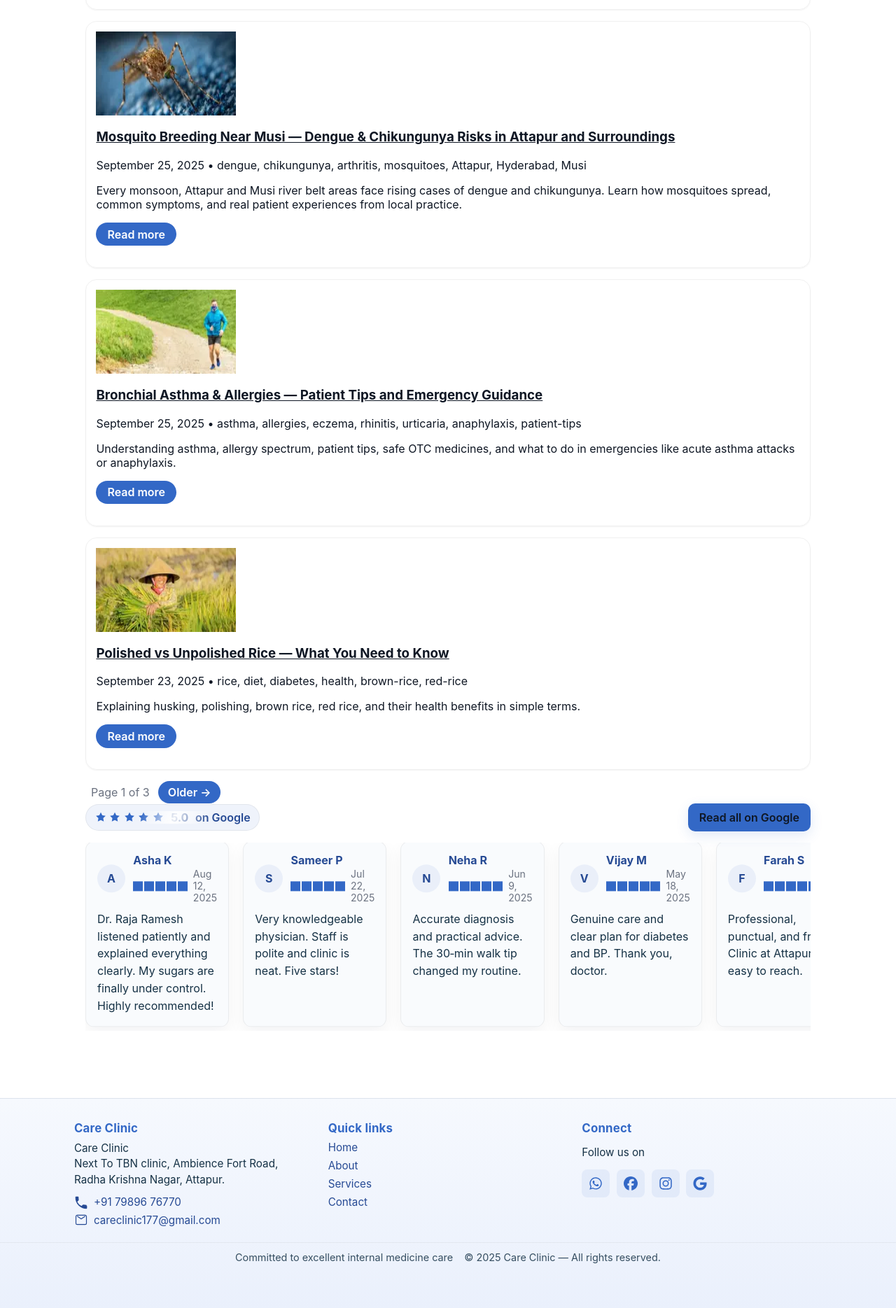
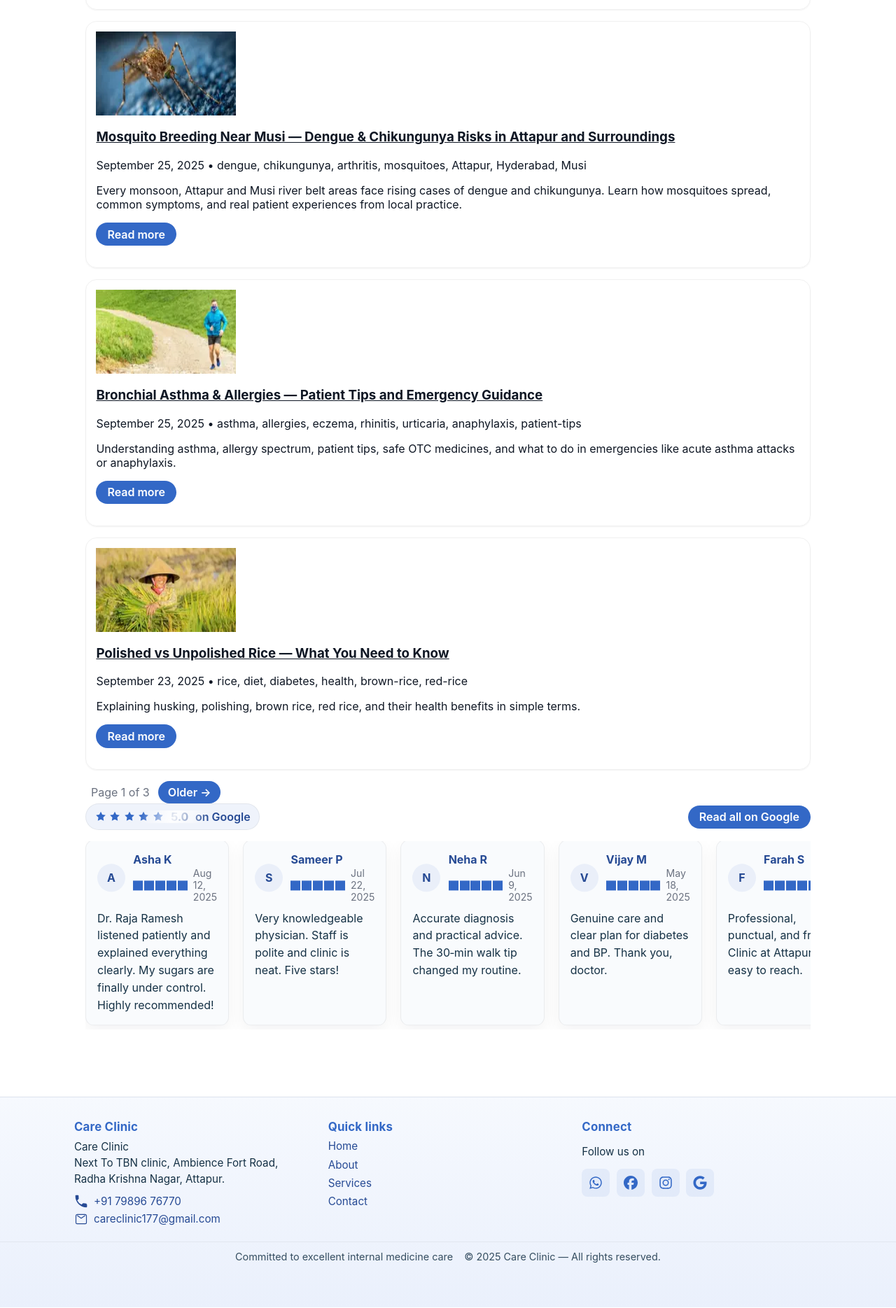
Before and after one commit to drrajarameshd/rr, a Jekyll site: the page built from index.html, in a window 1280 px wide. Shown: the part 852-2721 px from the top of the page at 70% size. Built offline with Jekyll 4.4.1, drawn with Linux system fonts in a browser that asks for light colours; the list of posts is cut into pages by our own code.

Commit message:
Update reviews.html

```diff
--- a/_includes/reviews.html
+++ b/_includes/reviews.html
@@ -12,7 +12,7 @@
       <strong>5.0</strong> on Google
     </div>
 
-    <a class="rr-btn" href="https://maps.app.goo.gl/tnZVczhkgeUxWYJ38" target="_blank" rel="noopener"
+    <a class="btn" href="https://maps.app.goo.gl/tnZVczhkgeUxWYJ38" target="_blank" rel="noopener"
        aria-label="Open Dr. Raja Ramesh Google Business profile">Read all on Google</a>
   </header>
 
```
